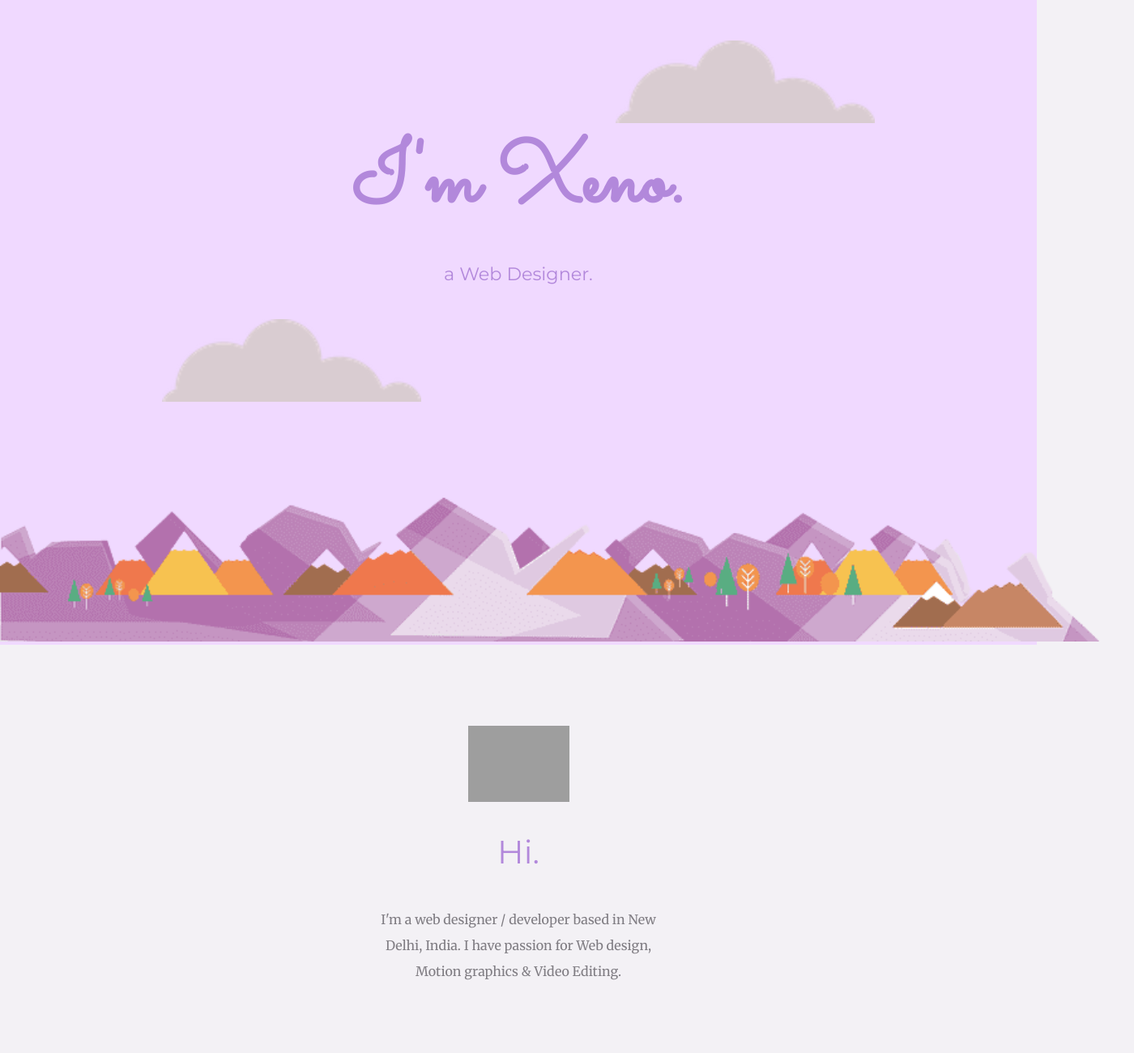
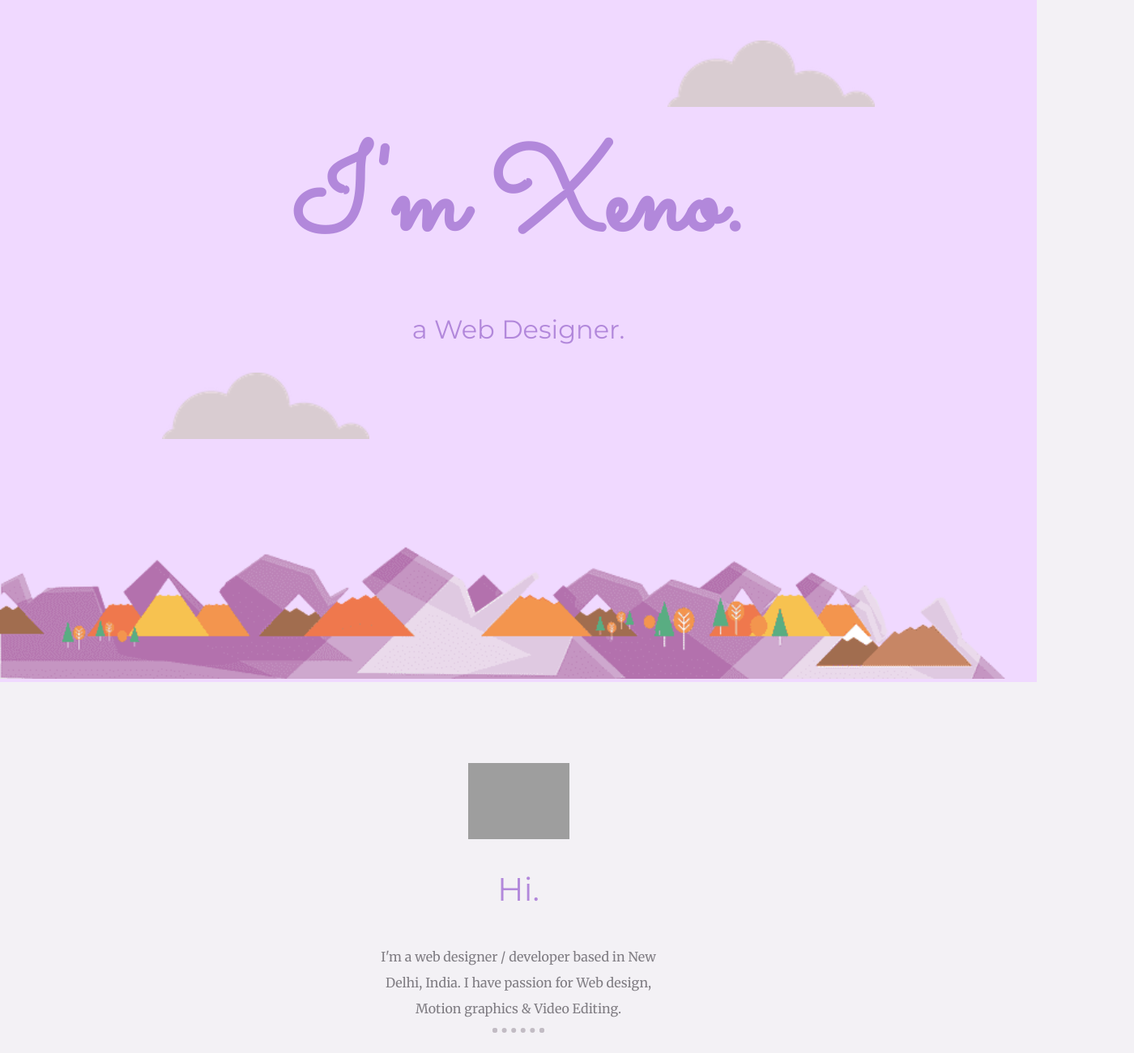
Before and after one commit to XENO2410/Xeno-Web-Designer, a plain HTML site: page index.html in a window 1280 px wide. Shown: the top 1300 px of the page at 81% size, 1400 px wide, since content can reach past the window. Drawn offline with Linux system fonts and the light colour scheme; grey boxes are pictures that could not be loaded.

Commit message:
Update styles.css
Some new changes in design.

```diff
--- a/css/styles.css
+++ b/css/styles.css
@@ -6,7 +6,7 @@ body {
 }
 
 h1 {
-  font-size: 6.62rem;
+  font-size: 9rem;
   margin: 50px auto 0 auto;
   font-family: 'Sacramento', cursive;
   color: #b288db;
@@ -39,7 +39,7 @@ hr {
   border: dotted #c2bcc4 6px;
   border-bottom: none;
   width: 4%;
-  margin: 100px auto 100px auto;
+  margin: 200px auto 80px 900;
 }
 
 .Top-container {
@@ -63,26 +63,27 @@ hr {
 }
 
 .title {
-  font-size: 1.4rem;
+  font-size: 2rem;
   padding-bottom: 5px;
+  z-index: 5;
 }
 
 #top-cloud {
   position: absolute;
   right: 200px;
   top: 50px;
-  width: 20rem;
+  width: 20%;
 }
 
 #bottom-cloud {
   position: absolute;
   left: 200px;
   bottom: 300px;
-  width: 20rem;
+  width: 20%;
 }
 
 #mountain {
-  width: 1400px;
+  width: 100%;
 }
 
 .skill-row {
```
